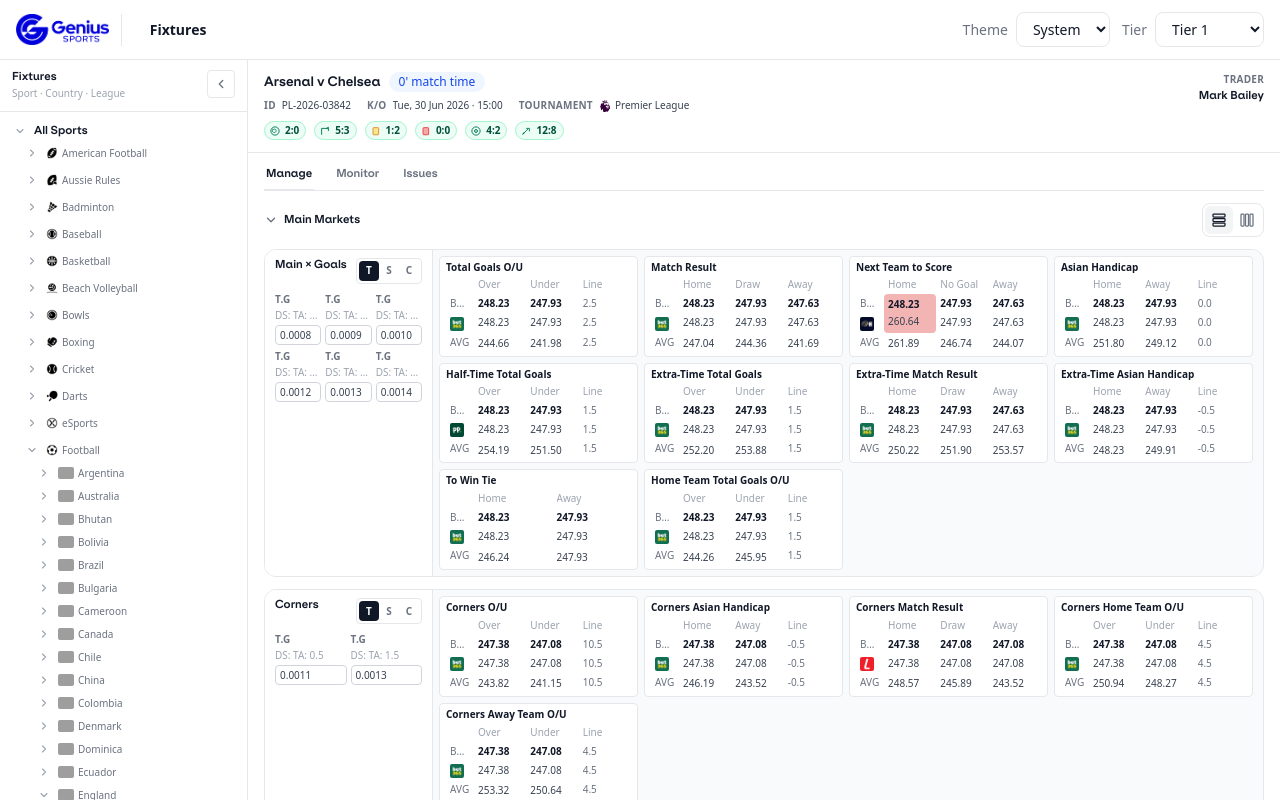
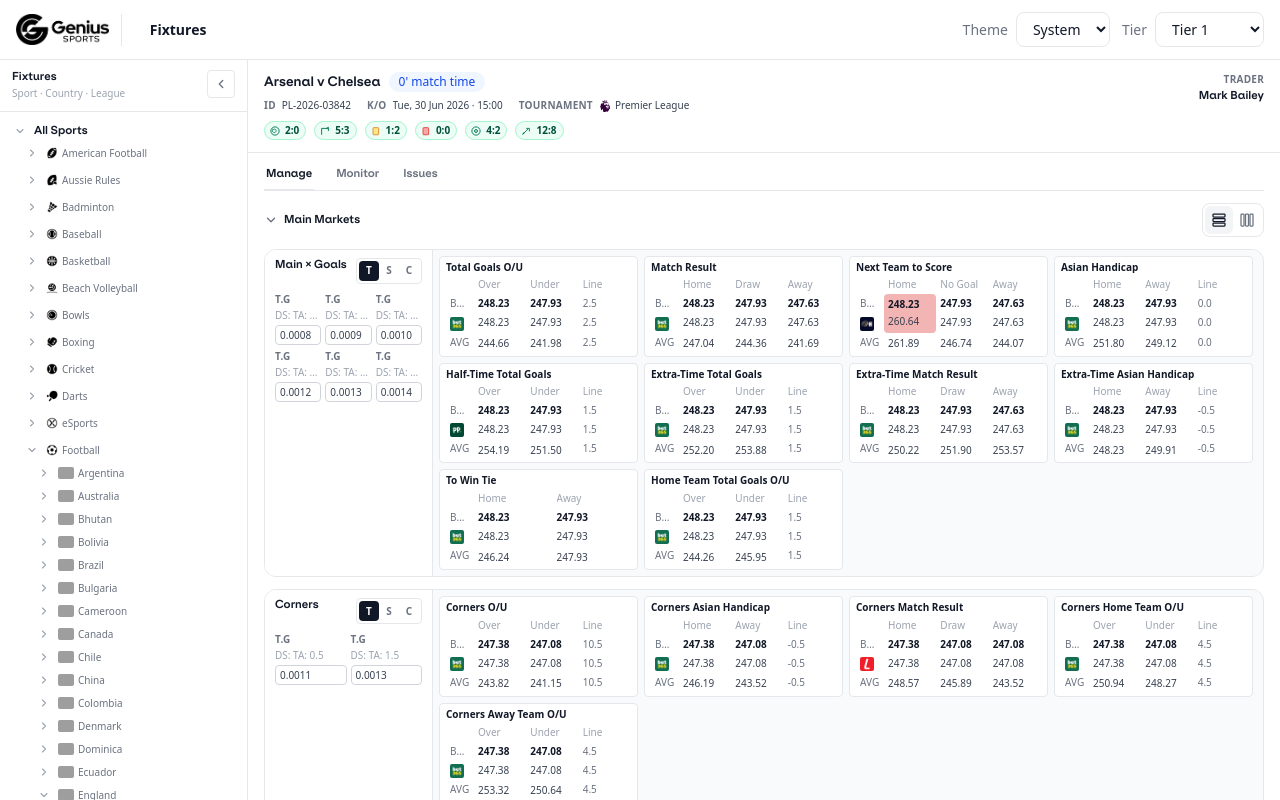
Before and after one commit to GS-MarkBailey/traderdashboard, a React (Vite) app: page / in a window 1280 px wide. Built offline with nearby package versions, Linux system fonts and the light colour scheme; grey boxes are pictures that could not be loaded.

Commit message:
Show Genius Sports logo in white on dark mode.
Apply the same brightness/invert filter used for sport icons so the header logo stays visible on dark surfaces.

Co-authored-by: Cursor <cursoragent@cursor.com>

```diff
--- a/src/components/AppShell.tsx
+++ b/src/components/AppShell.tsx
@@ -274,7 +274,7 @@ export function AppShell() {
         <img
           src="/genius-sports-logo.png"
           alt="Genius Sports"
-          className="h-8 w-auto shrink-0 object-contain"
+          className="h-8 w-auto shrink-0 object-contain brightness-0 dark:invert"
         />
 
         <AppHeaderNav value={appSection} onChange={setAppSection} />
```
